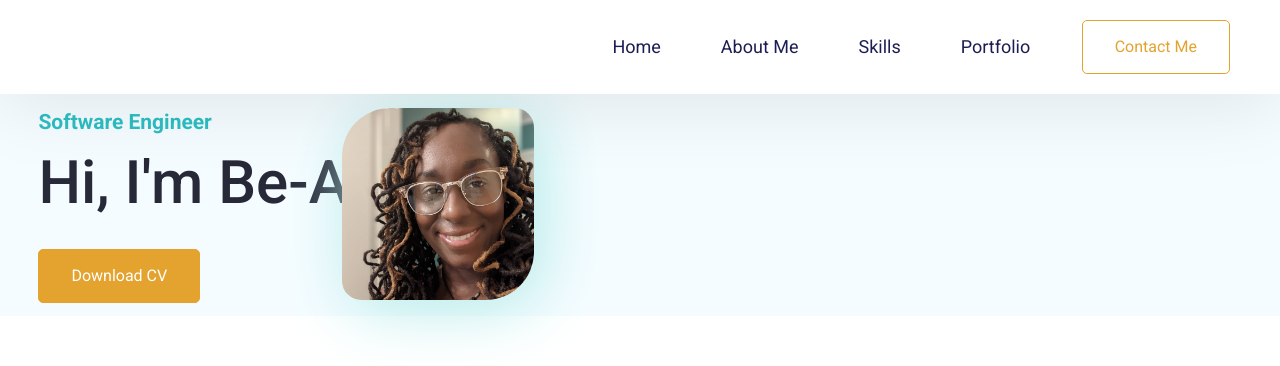
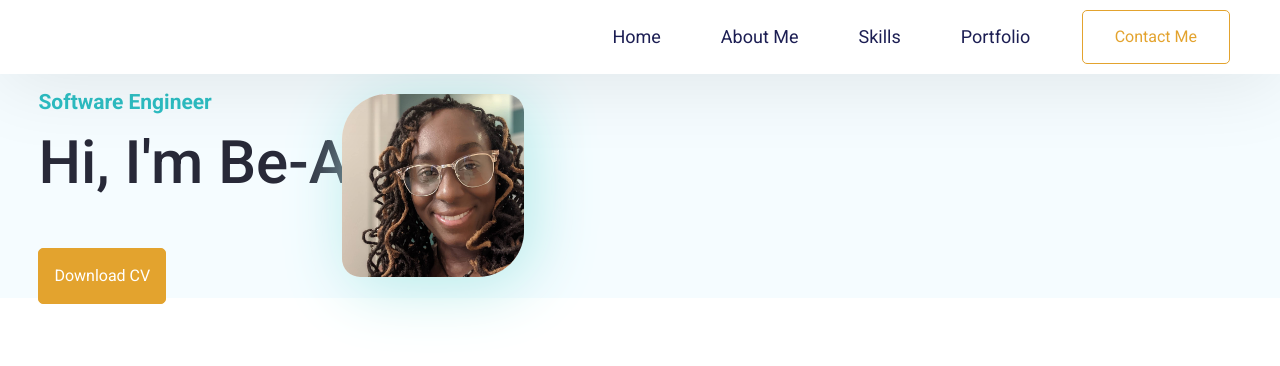
Before and after one commit to amerigirl/digitalPortfolio, a React (Create React App) app: page / in a window 1280 px wide. Shown: the top 366 px of the page. Built offline with nearby package versions, Linux system fonts and the light colour scheme.

Commit message:
done with updated styling

```diff
--- a/src/Pages/HeroSection/HeroSection.css
+++ b/src/Pages/HeroSection/HeroSection.css
@@ -7,7 +7,7 @@
   align-items: center;
   background-color: var(--bg-shade);
   padding: 2% 3% 1%;
-  margin-top: 80px;
+  margin-top: 60px;
   margin-bottom: 8%;
 }
 
@@ -22,13 +22,16 @@
   display: flex;
   flex-direction: column;
   align-items: flex-start;
-  gap: 24p;
+
 }
 
 .hero--section--content--box > button {
   margin-top: 21.333px;
+  margin-bottom: -20px;
 }
-
+.download--button{
+  padding: 15px;
+}
 
 .hero--section--title {
   color: var(--heading-color);
@@ -44,7 +47,7 @@
   border-radius: 25% 10%;
   margin-left: -87%;
   overflow: hidden;
-  width: 40%;
+  width: 38%;
   height: auto;
   box-shadow: 8px 8px 65px rgb(179, 234, 232);
 }
--- a/src/Pages/HeroSection/HeroSection.jsx
+++ b/src/Pages/HeroSection/HeroSection.jsx
@@ -8,21 +8,15 @@ export default function HeroSection() {
           <p className="section--title">Software Engineer </p>
           <h1 className="hero--section--title">
             <span>Hi, I'm Be-Asia!</span>
-
           </h1>
-          {/* <p className="hero--section-description">
-            Welcome to my page! Please have a look around :) I'd love to chat
-            <br></br>about how my skills can help  your team reach it's goals!
-          </p> */}
         </div>
-        <button className="btn btn-primary">Download CV</button>
+        <br></br>
+        <button className="btn btn-primary download--button">Download CV</button>
       </div>
       <div className="hero--section--img">
         <img src="./img/mePic.jpg" alt="Hero Section" />
+      </div>
 
-      </div>
-      <div className="hero--section--second--img">
-      </div>
     </section>
   );
 }
--- a/src/Pages/Navbar/Navbar.css
+++ b/src/Pages/Navbar/Navbar.css
@@ -3,7 +3,7 @@
   display: flex;
   justify-content: space-between;
   align-items: center;
-  padding: 20px 50px;
+  padding: 10px 50px;
   background: var(--white);
 
   box-shadow: 0px 5.333px 80px 0 rgb(0, 0, 0, 0.1);
```
